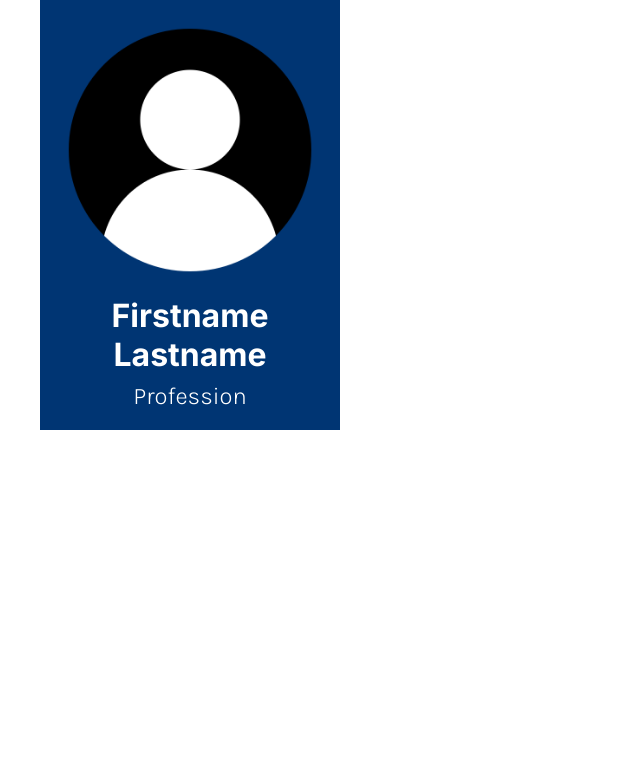
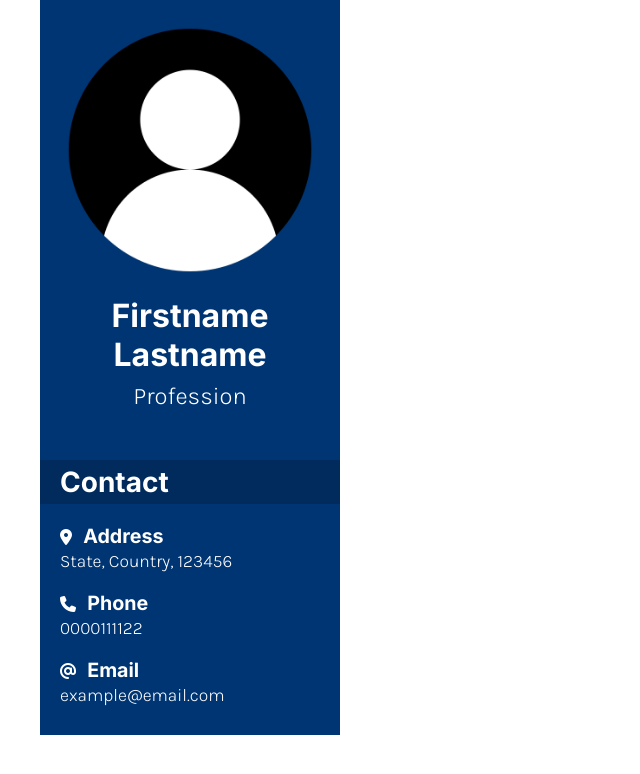
Before and after one commit to heyyayesh/cv-builder, a React (Create React App) app: page / in a window 1280 px wide. Shown: the top 774 px of the page, without its empty margins (0-640 px from the left). Built offline with nearby package versions, Linux system fonts and the light colour scheme.

Commit message:
Add contact section

```diff
--- a/public/index.html
+++ b/public/index.html
@@ -15,6 +15,7 @@
     <link rel="preconnect" href="https://fonts.googleapis.com">
     <link rel="preconnect" href="https://fonts.gstatic.com" crossorigin>
     <link href="https://fonts.googleapis.com/css2?family=Karla:wght@300;400;600&display=swap" rel="stylesheet">
+    <link rel="stylesheet" href="https://cdnjs.cloudflare.com/ajax/libs/font-awesome/6.1.1/css/all.min.css" integrity="sha512-KfkfwYDsLkIlwQp6LFnl8zNdLGxu9YAA1QvwINks4PhcElQSvqcyVLLD9aMhXd13uQjoXtEKNosOWaZqXgel0g==" crossorigin="anonymous" referrerpolicy="no-referrer" />
   </head>
   <body>
     <noscript>You need to enable JavaScript to run this app.</noscript>
--- a/src/App.css
+++ b/src/App.css
@@ -10,3 +10,7 @@ body {
   display: grid;
   grid-template-columns: 300px 900px;
 }
+
+aside {
+  background-color: #003573;
+}
--- a/src/App.js
+++ b/src/App.js
@@ -1,11 +1,14 @@
 import './App.css';
 import Biodata from './components/Biodata';
+import Contact from './components/Contact';
 
 function App() {
   return (
     <div className='App'>
-      <Biodata />
-
+      <aside>
+        <Biodata />
+        <Contact />
+      </aside>
     </div>
   );
 }
--- /dev/null
+++ b/src/components/Contact.js
@@ -0,0 +1,42 @@
+import React from 'react';
+import styles from './contact.module.css';
+import EditableText from './EditableText';
+
+function Contact() {
+  const [contact, setContact] = React.useState({
+    address: 'State, Country, 123456',
+    phone: '0000111122',
+    email: 'example@email.com',
+  });
+
+  const handleChange = (e, type) => {
+    setContact(prevContact => (
+      {
+        ...prevContact,
+        [type] : e.target.value,
+      }
+    ))
+  }
+
+  return (
+    <div className={styles.Contact}>
+      <h2>Contact</h2>
+      <div>
+      <i class="fa-solid fa-location-dot"></i><h3>Address</h3>
+        <EditableText type='address' content={contact.address} handleChange={handleChange} />
+      </div>
+
+      <div>
+      <i class="fa-solid fa-phone"></i><h3>Phone</h3>
+        <EditableText type='phone' content={contact.phone} handleChange={handleChange} />
+      </div>
+
+      <div>
+      <i class="fa-solid fa-at"></i><h3>Email</h3>
+        <EditableText type='email' content={contact.email} handleChange={handleChange} />
+      </div>
+    </div>
+  )
+}
+
+export default Contact;
--- a/src/components/EditableText.js
+++ b/src/components/EditableText.js
@@ -18,6 +18,8 @@ function EditableText(props) {
     setReadMode(true);
   }
 
+  let inputType = 'text';
+
   let pClass, iClass;
   if (props.type === 'firstname' || props.type === 'lastname') {
     pClass = styles.firstname;
@@ -27,6 +29,20 @@ function EditableText(props) {
     pClass = styles.profession;
     iClass = styles.profession;
   }
+  else if (props.type === 'address') {
+    pClass = styles.contact;
+    iClass = styles.contact;
+  }
+  else if (props.type === 'phone') {
+    inputType = 'tel';
+    pClass = styles.contact;
+    iClass = styles.contact;
+  }
+  else if (props.type === 'email') {
+    inputType = 'email';
+    pClass = styles.contact;
+    iClass = styles.contact;
+  }
 
   return (
     <>
@@ -34,12 +50,14 @@ function EditableText(props) {
         readMode ?
         <p className={pClass} onClick={handleClick} >{props.content || props.type}</p> :
         <input
+          type={inputType}
           value={props.content}
           onChange={(e) => props.handleChange(e, props.type)}
           onKeyDown={handleSubmit}
           className={iClass}
           onBlur={handleBlur}
           autoFocus
+          spellCheck='false'
         />
       }
     </>
--- a/src/components/biodata.module.css
+++ b/src/components/biodata.module.css
@@ -1,5 +1,5 @@
 .biodata {
-  background-color: #003573;
+  /* background-color: #003573; */
   color: white;
   padding: 20px;
   display: flex;
--- /dev/null
+++ b/src/components/contact.module.css
@@ -0,0 +1,23 @@
+.Contact {
+  color: white;
+  margin: 30px 0;
+}
+
+.Contact > div {
+  margin-top: 20px;
+  padding: 0 20px;
+}
+
+h2 {
+  font-family: 'Inter', sans-serif;
+  font-size: 1.75rem;
+  background-color: #002b5c;
+  padding: .3rem 20px;
+}
+
+h3 {
+  font-family: 'Inter';
+  font-size: 1.23rem;
+  display: inline-block;
+  margin-left: .7rem;
+}
--- a/src/components/editableText.module.css
+++ b/src/components/editableText.module.css
@@ -8,7 +8,7 @@ p.firstname {
 }
 
 p.profession {
-  font-size: 24px;
+  font-size: 1.5rem;
   font-weight: 300;
   margin-top: .5rem;
   text-align: center;
@@ -16,8 +16,14 @@ p.profession {
   font-family: 'Karla';
 }
 
+input {
+  padding: .2rem;
+}
+
 input:focus {
   border: none;
+  background-color: #3b70ad;
+  color: white;
 }
 
 input.firstname {
@@ -27,3 +33,15 @@ input.firstname {
 input.profession {
   font-size: 1.5rem;
 }
+
+p.contact {
+  font-family: 'Karla';
+  font-weight: 300;
+  font-size: 1.1rem;
+  margin-top: .2rem;
+}
+
+input.contact {
+  font-size: 1.1rem;
+  text-indent: .4rem;
+}
```
